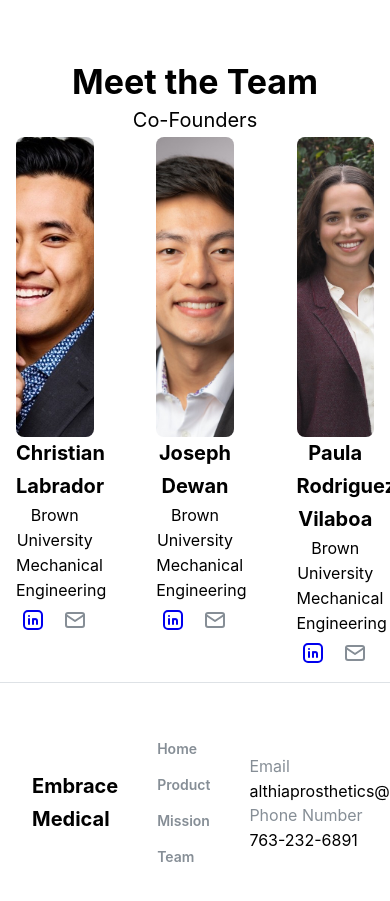
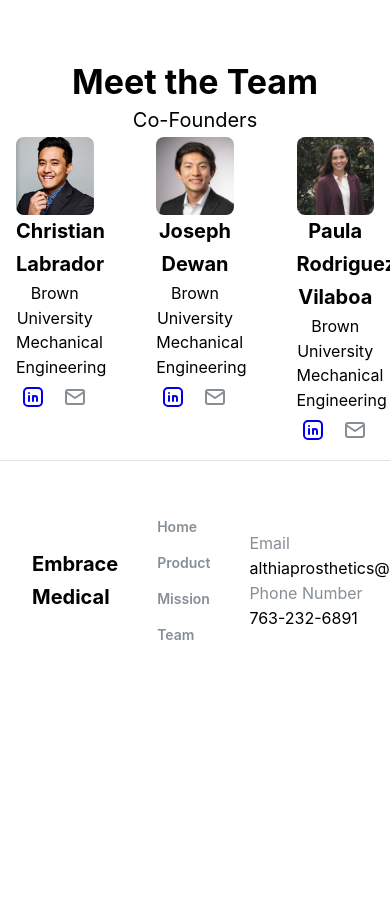
Before and after one commit to EmbraceMedTech/EmbraceWebsite, a React (Create React App) app: page / in a window 390 px wide. Shown: the part 2740-3641 px from the top of the page. After the commit the page ends 3425 px from the top, so only its background shows below. Built offline with nearby package versions, Linux system fonts and the light colour scheme.

Commit message:
Responsive Team Card

```diff
--- a/src/components/Team/Team.jsx
+++ b/src/components/Team/Team.jsx
@@ -77,7 +77,7 @@
 
                     <Grid.Col span={3} style={{ minHeight: rem(200) }} key={index}>
                         {/* <img src={`${member.image}`} alt={`Member ${index}`} /> */}
-                        <Image src={member.image_path} width="200px" height="300px" radius="md" alt={`Member ${index}`}/>
+                        <Image src={member.image_path} width="100%" height="auto" radius="md" alt={`Member ${index}`}/>
                         <Text size="xl" align="center" fw={700}>{names[index]}</Text>
                         <Text size="m" align="center">{member.education}</Text>
                         <Text size="m" align="center">{member.concentration}</Text>
```
Also changed, not shown: src/components/Team/Team.module.css (line endings or trailing spaces).
